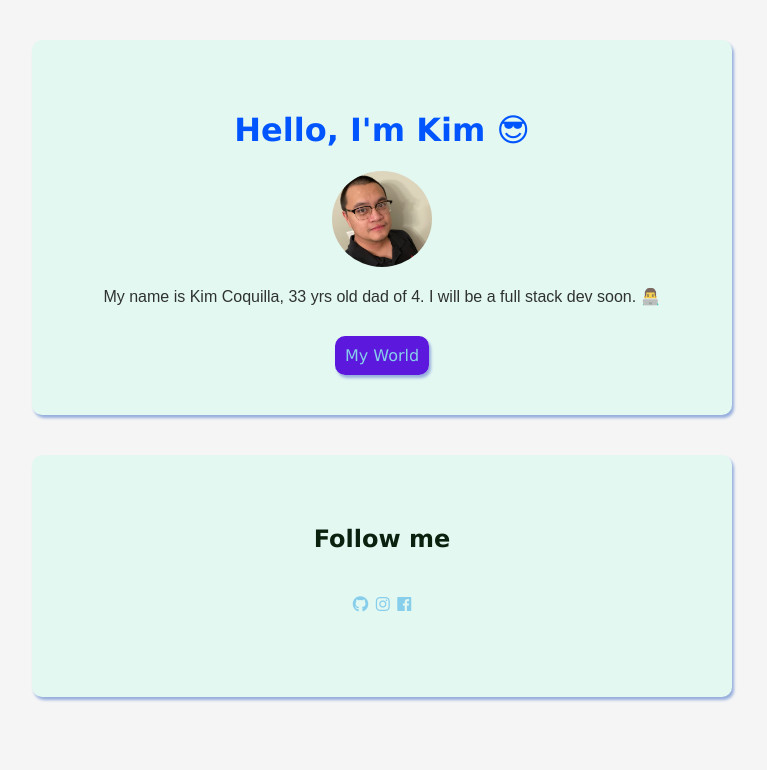
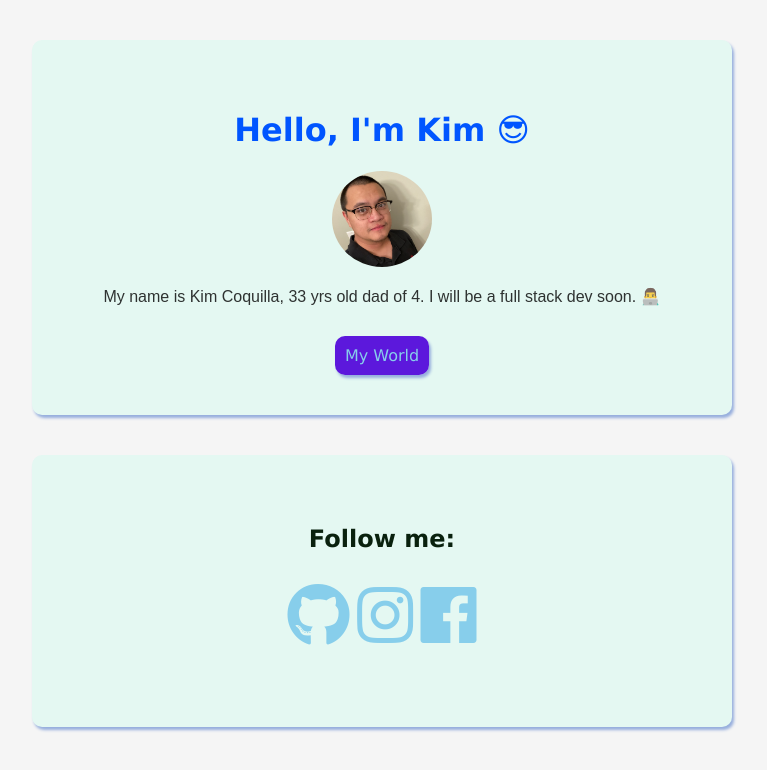
Before and after one commit to kimcoquilla/profile, a plain HTML site: page index.html in a window 1280 px wide. Shown: the whole page, without its empty margins (258-1025 px from the left). Drawn offline with Linux system fonts and the light colour scheme.

Commit message:
change the icon size

```diff
--- a/index.html
+++ b/index.html
@@ -18,16 +18,16 @@
     </div>
 
     <div class="box">
-      <h2>Follow me</h2>
+      <h2>Follow me:</h2>
       <ul class="list">
         <li><a href="https://github.com/kimcoquilla">
-          <i class="fab fa-github"></i>
+          <i class="fab fa-github fa-4x"></i>
         </a></li>
         <li><a href="https://www.instagram.com/kimcoquilla/">
-          <i class="fab fa-instagram"></i>
+          <i class="fab fa-instagram fa-4x"></i>
         </a></li>
         <li><a href="https://www.facebook.com/kim.coquilla/">
-          <i class="fab fa-facebook"></i>
+          <i class="fab fa-facebook fa-4x"></i>
         </a></li>
       </ul>
     </div>
```
